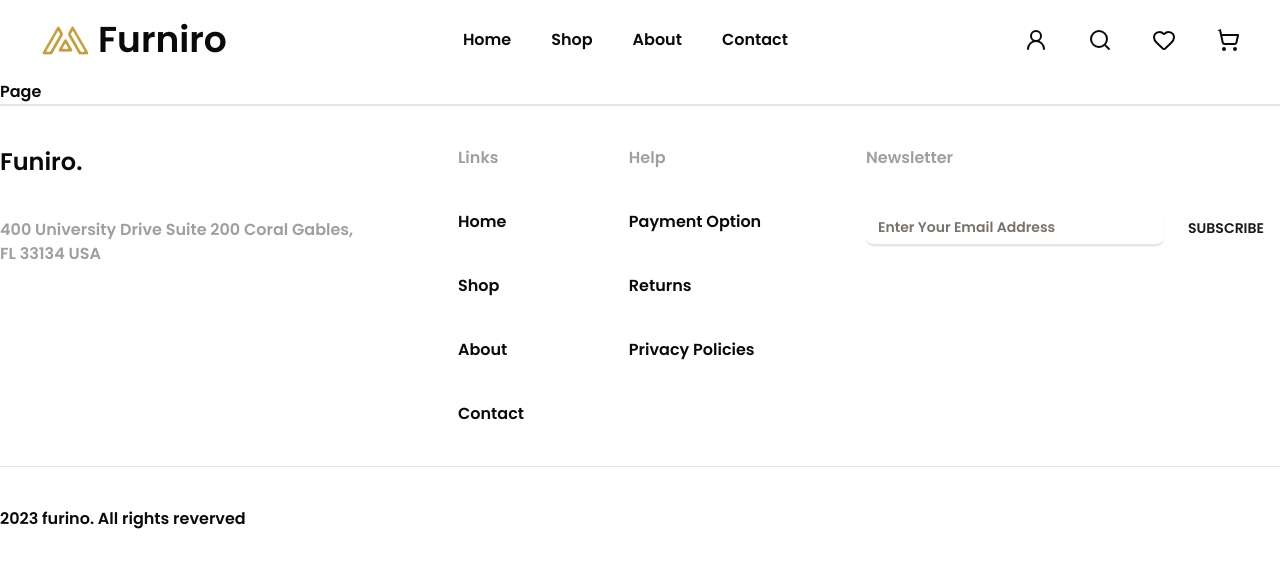
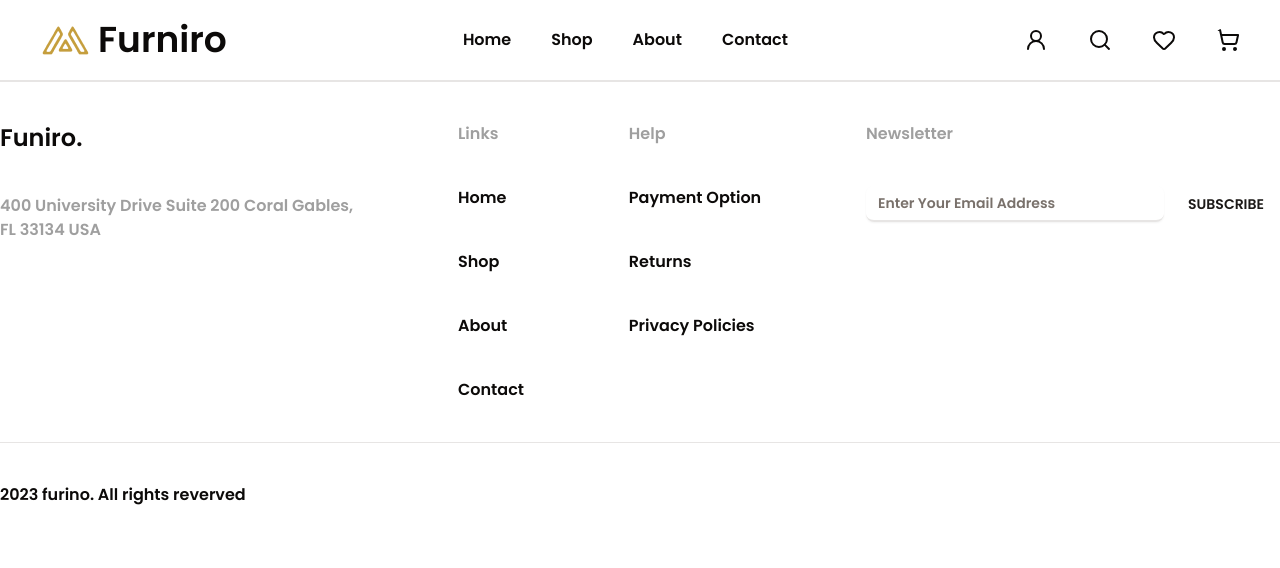
Before and after one commit to ShawonMondol-Shibu/Furniro-shop, a Next.js app: page /contact in a window 1280 px wide. Shown: the top 568 px of the page. Built offline with nearby package versions, Linux system fonts and the light colour scheme.

Commit message:
contact page is added

```diff
--- a/app/contact/page.tsx
+++ b/app/contact/page.tsx
@@ -2,6 +2,8 @@ import React from 'react'
 
 export default function Page() {
   return (
-    <div>Page</div>
+    <div>
+
+    </div>
   )
 }
```
